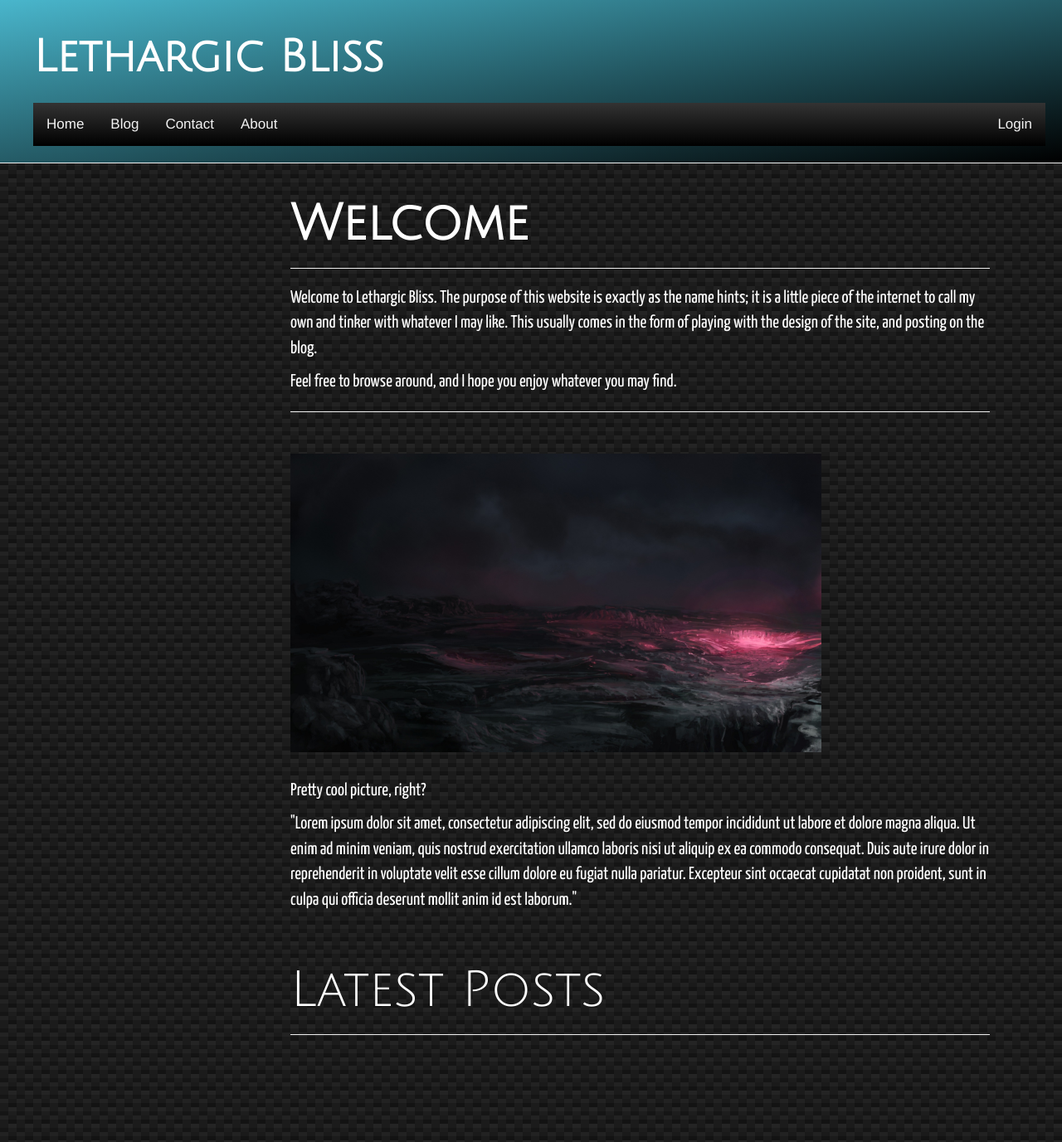
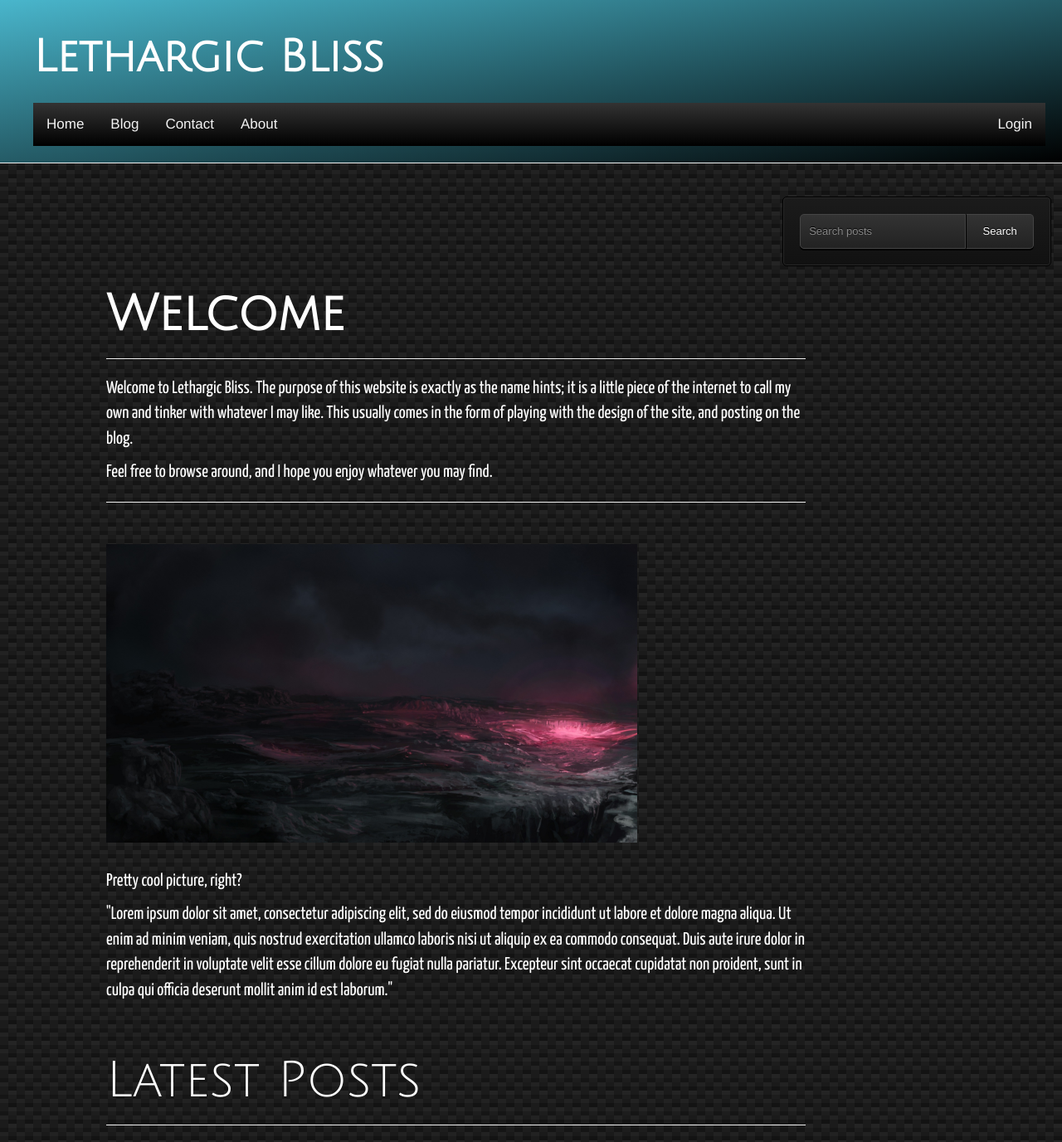
Before and after one commit to Hijaxxed/my-first-blog, a Django app: page / in a window 1280 px wide; the page is wider, and only the part inside the window is pictured. Shown: that part at 83% size. Run offline with Django 3.2, Linux system fonts and the light colour scheme; data that the repository does not hold is empty; some libraries are stand-ins or nearby versions.

Commit message:
Changed appearnace of searchbar

```diff
--- a/blog/static/css/blog.css
+++ b/blog/static/css/blog.css
@@ -3,6 +3,7 @@ html {
 	padding:0;
    	width: 100%;
 	margin:0;
+	overflow-x:hidden;
 }
 
 body {
@@ -30,7 +31,7 @@ body {
     color: #ffffff;
     font-family: 'Yanone Kaffeesatz';
     font-size: 16pt;
-    margin-left: 350px;
+    margin-left: 10%;
     width:100%;
 
 
@@ -41,7 +42,7 @@ body {
     background: linear-gradient(to bottom right, #49b6cc, black);
     margin-top: 0;
     padding: 20px 20px 20px 40px;
-
+    overflow-x:hidden;
 
 }
 
@@ -144,3 +145,149 @@ input  {
 .feed h1{
 	font-size:25pt;
 }
+
+
+
+
+.wmd-preview{
+	color: #000000;
+	background-color: #a8a4a6;
+}
+
+
+
+.wmd-panel
+{
+	width:100%;
+	margin-left:0%;
+	min-width:600px;
+}
+
+
+
+@import url(https://fonts.googleapis.com/css?family=Cabin:400);
+
+.searchbar {
+	position: relative;
+	text-align: right;
+	width: 100%;
+	padding-right:1%;;
+
+}
+
+
+
+
+
+
+.searchbar form {
+	background: #111;
+	background: linear-gradient(#1b1b1b, #111);
+	border: 1px solid #000;
+	border-radius: 5px;
+	box-shadow: inset 0 0 0 1px #272727;
+	display: inline-block;
+	font-size: 0px;
+	margin: 20px auto 0;
+	padding: 20px;
+	position: relative;
+	z-index: 1;
+}
+
+.searchbar input {
+	background: #222;
+	background: linear-gradient(#333, #222);
+	border: 1px solid #444;
+	border-radius: 5px 0 0 5px;
+	box-shadow: 0 2px 0 #000;
+	color: #888;
+	display: block;
+	float: left;
+	font-family: 'Cabin', helvetica, arial, sans-serif;
+	font-size: 13px;
+	font-weight: 400;
+	height: 42px;
+	margin: 0;
+	padding: 0 10px;
+	text-shadow: 0 -1px 0 #000;
+	width: 200px;
+}
+
+.ie .searchbar input {
+	line-height: 40px;
+}
+
+.searchbar input::-webkit-input-placeholder {
+   color: #888;
+}
+
+.searchbar input:-moz-placeholder {
+   color: #888;
+}
+
+.searchbar input:focus {
+	animation: glow 800ms ease-out infinite alternate;
+	background: #222922;
+	background: linear-gradient(#333933, #222922);
+	border-color: #004d66;
+	box-shadow: 0 0 5px rgba(0,255,0,.2), inset 0 0 5px rgba(0,255,0,.1), 0 2px 0 #000;
+	color: #b3ffff;
+	outline: none;
+}
+
+.searchbar input:focus::-webkit-input-placeholder {
+	color: #b3ffff;
+}
+
+.searchbar input:focus:-moz-placeholder {
+	color: #b3ffff;
+}
+
+.searchbar button {
+	background: #222;
+	background: linear-gradient(#333, #222);
+	box-sizing: content-box;
+	border: 1px solid #444;
+	border-left-color: #000;
+	border-radius: 0 5px 5px 0;
+	box-shadow: 0 2px 0 #000;
+	color: #fff;
+	display: block;
+	float: left;
+	font-family: 'Cabin', helvetica, arial, sans-serif;
+	font-size: 13px;
+	font-weight: 400;
+	height: 40px;
+	line-height: 40px;
+	margin: 0;
+	padding: 0;
+	position: relative;
+	text-shadow: 0 -1px 0 #000;
+	width: 80px;
+}
+
+.searchbar button:hover,
+.searchbar button:focus {
+	background: #292929;
+	background: linear-gradient(#393939, #292929);
+	color: #1ac6ff;
+	outline: none;
+}
+
+.searchbar button:active {
+	background: #292929;
+	background: linear-gradient(#393939, #292929);
+	box-shadow: 0 1px 0 #000, inset 1px 0 1px #222;
+	top: 1px;
+}
+
+@keyframes glow {
+    0% {
+		border-color: #004d66;
+		box-shadow: 0 0 5px rgba(0, 96, 128,.2), inset 0 0 5px rgba(0, 96, 128,.1), 0 2px 0 #000;
+    }
+    100% {
+		border-color: #1ac6ff;
+		box-shadow: 0 0 20px rgba(26, 198, 255,.6), inset 0 0 10px rgba(26, 198, 255,.4), 0 2px 0 #000;
+    }
+}
--- a/blog/templates/blog/base.html
+++ b/blog/templates/blog/base.html
@@ -9,6 +9,7 @@
         <link rel="stylesheet" href="//maxcdn.bootstrapcdn.com/bootstrap/3.2.0/css/bootstrap-theme.min.css">
         <link href='//fonts.googleapis.com/css?family=Julius+Sans+One' rel='stylesheet' type='text/css'>
 	<link href='//fonts.googleapis.com/css?family=Yanone+Kaffeesatz' rel='stylesheet' type='text/css'>
+	<link href="//maxcdn.bootstrapcdn.com/font-awesome/4.1.0/css/font-awesome.min.css" rel="stylesheet">
         <link rel="stylesheet" href="{% static 'css/blog.css' %}">
 
 
@@ -50,6 +51,15 @@
 
 		</div>
 
+		<div class="searchbar">
+    		<form method='GET' action=''>
+
+    		<input type='text' name='q' id="search" placeholder='Search posts'/>
+		<button>Search</button>
+
+    		</form>
+		</div>
+
 		<div class="parent">
 
 		<div class="content">
--- a/blog/templates/blog/post_list.html
+++ b/blog/templates/blog/post_list.html
@@ -10,12 +10,12 @@
 
     <br/>
 
+    <!--
     <form method='GET' action=''>
     <input type='text' name='q' placeholder='Search posts'/>
     <input type='submit' value='Search'/>
     </form>
-
-    <br/>
+    -->
 
     {% for post in posts %}
         <div class="post">
```
